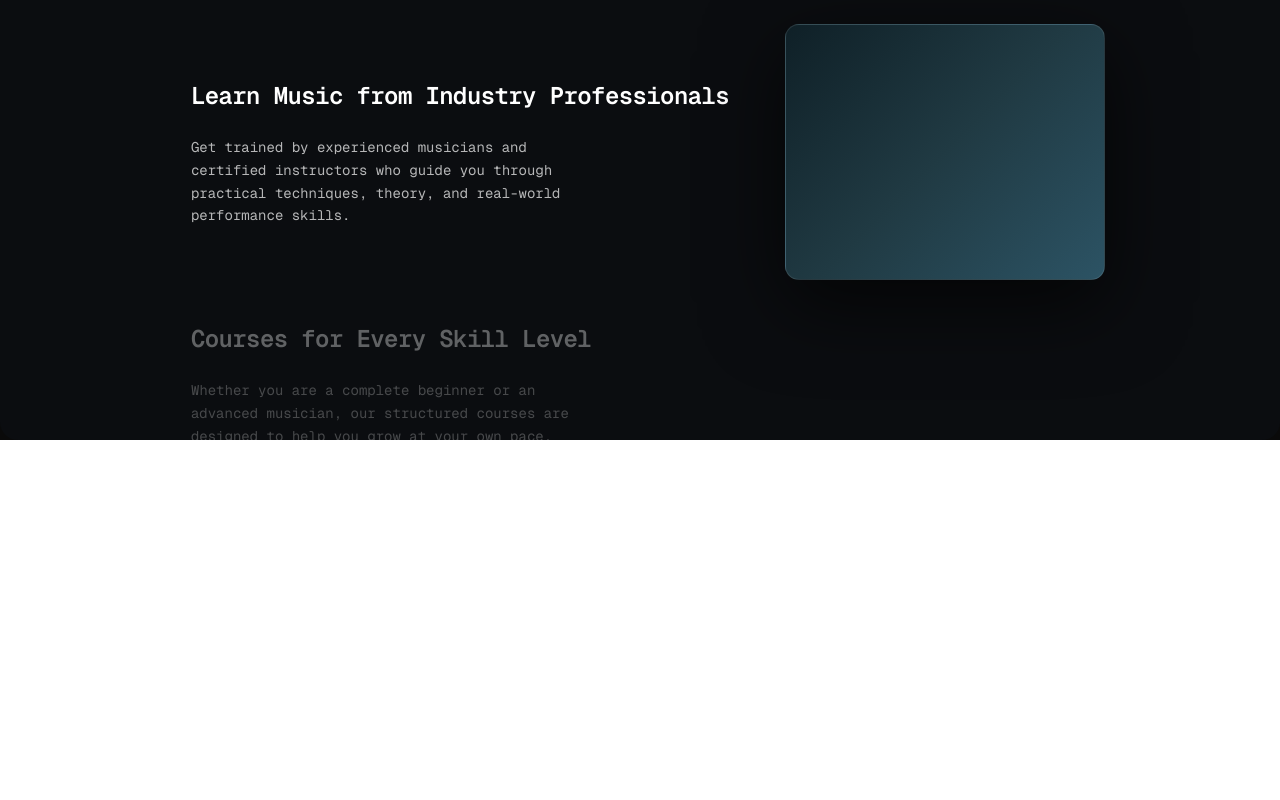
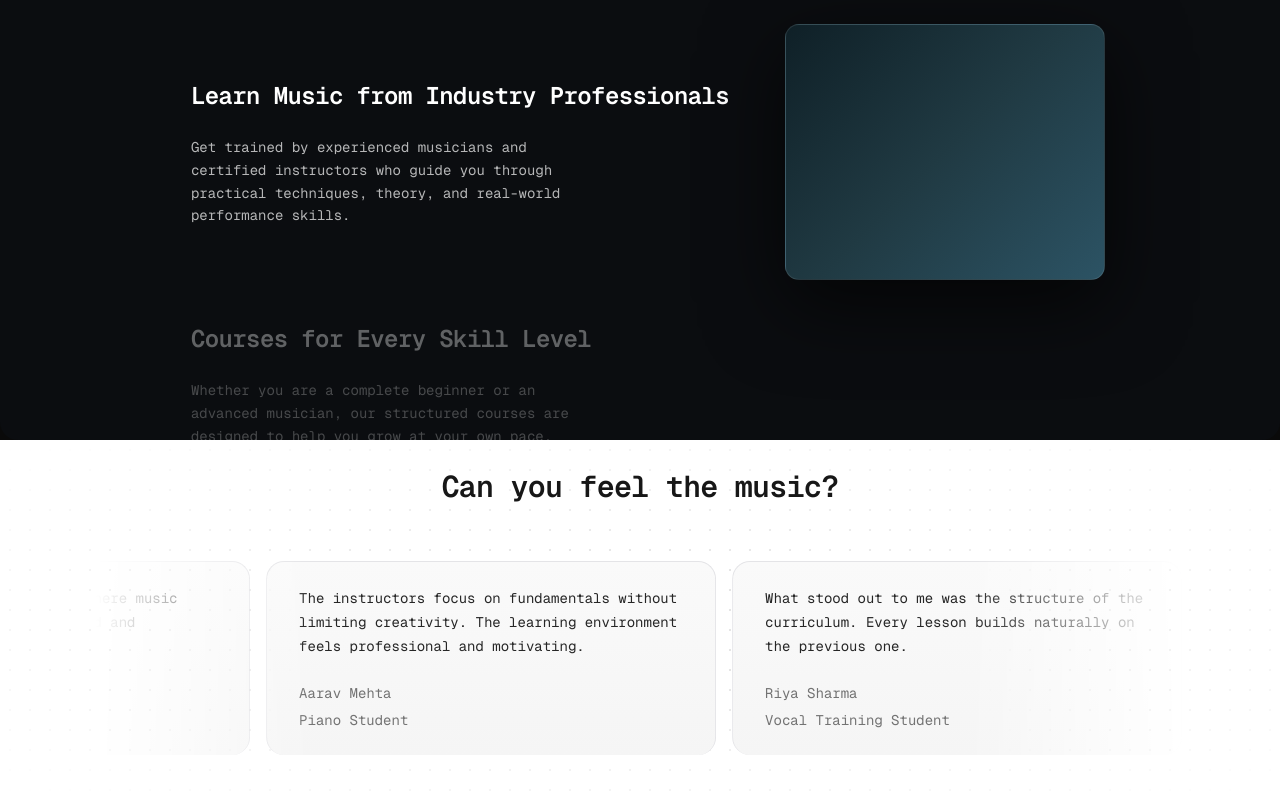
Before and after one commit to pushparajwastaken/nextjs-practice, a Next.js app in the folder musicacademy/: page / in a window 1280 px wide. Shown: the part 1460-2260 px from the top of the page. Before the commit the page ends 1900 px from the top, so only its background shows below. Built offline with nearby package versions, Linux system fonts and the light colour scheme.

Commit message:
add testimonial section

```diff
--- a/musicacademy/src/app/globals.css
+++ b/musicacademy/src/app/globals.css
@@ -4,6 +4,8 @@
 @custom-variant dark (&:is(.dark *));
 
 @theme inline {
+  --animate-scroll: scroll var(--animation-duration, 40s)
+    var(--animation-direction, forwards) linear infinite;
   --animate-spotlight: spotlight 2s ease 0.75s 1 forwards;
   --color-background: var(--background);
   --color-foreground: var(--foreground);
@@ -134,3 +136,8 @@
     transform: translate(-50%, -40%) scale(1);
   }
 }
+@keyframes scroll {
+  to {
+    transform: translate(calc(-50% - 0.5rem));
+  }
+}
--- a/musicacademy/src/app/page.tsx
+++ b/musicacademy/src/app/page.tsx
@@ -1,5 +1,6 @@
 import { FeaturedCourses } from "@/components/FeaturedCourses";
 import HeroSection from "@/components/HeroSection";
+import { MusicSchoolTestimonials } from "@/components/MusicSchoolTestimonials";
 import { WhyChooseUs } from "@/components/WhyChooseUs";
 
 export default function Home() {
@@ -8,6 +9,7 @@
       <HeroSection />
       <FeaturedCourses />
       <WhyChooseUs />
+      <MusicSchoolTestimonials />
     </main>
   );
 }
--- /dev/null
+++ b/musicacademy/src/components/MusicSchoolTestimonials.tsx
@@ -0,0 +1,70 @@
+"use client";
+
+import { cn } from "@/lib/utils";
+import { InfiniteMovingCards } from "./ui/infinite-moving-cards";
+
+const musicSchoolTestimonials = [
+  {
+    quote:
+      "The instructors focus on fundamentals without limiting creativity. The learning environment feels professional and motivating.",
+    name: "Aarav Mehta",
+    title: "Piano Student",
+  },
+  {
+    quote:
+      "What stood out to me was the structure of the curriculum. Every lesson builds naturally on the previous one.",
+    name: "Riya Sharma",
+    title: "Vocal Training Student",
+  },
+  {
+    quote:
+      "The academy balances technical training with real musical expression. It never feels rushed or superficial.",
+    name: "Kunal Verma",
+    title: "Guitar Student",
+  },
+  {
+    quote:
+      "I noticed a clear improvement in my rhythm and control within a few weeks. The feedback is detailed and honest.",
+    name: "Ananya Iyer",
+    title: "Drums Student",
+  },
+  {
+    quote:
+      "This is one of the few places where music education feels both disciplined and inspiring.",
+    name: "Rahul Khanna",
+    title: "Music Production Student",
+  },
+];
+
+export const MusicSchoolTestimonials = () => {
+  return (
+    <section className="relative flex min-h-90 flex-col items-center justify-center overflow-hidden bg-white font-mono dark:bg-black">
+      {/* Heading */}
+      <h2 className="relative z-10 mb-10 text-center text-3xl font-semibold tracking-tight text-neutral-900 dark:text-neutral-100">
+        Can you feel the music?
+      </h2>
+
+      {/* Background Grid */}
+      <div
+        className={cn(
+          "pointer-events-none absolute inset-0",
+          "[background-size:20px_20px]",
+          "[background-image:radial-gradient(#e5e5e5_1px,transparent_1px)]",
+          "dark:[background-image:radial-gradient(#2a2a2a_1px,transparent_1px)]",
+        )}
+      />
+
+      {/* Vignette Mask */}
+      <div className="pointer-events-none absolute inset-0 bg-white [mask-image:radial-gradient(ellipse_at_center,transparent_20%,black)] dark:bg-black" />
+
+      {/* Content */}
+      <div className="relative z-10 w-full max-w-6xl px-4 sm:px-6 lg:px-8">
+        <InfiniteMovingCards
+          items={musicSchoolTestimonials}
+          direction="right"
+          speed="slow"
+        />
+      </div>
+    </section>
+  );
+};
--- a/musicacademy/src/components/ui/background-gradient.tsx
+++ b/musicacademy/src/components/ui/background-gradient.tsx
@@ -40,8 +40,8 @@
           backgroundSize: animate ? "400% 400%" : undefined,
         }}
         className={cn(
-          "absolute inset-0 rounded-3xl z-[1] opacity-40 group-hover:opacity-70 blur-lg transition duration-500",
-          "bg-[radial-gradient(circle_farthest-side_at_0_100%,#e4e4e7,transparent),radial-gradient(circle_farthest-side_at_100%_0,#a1a1aa,transparent),radial-gradient(circle_farthest-side_at_100%_100%,#52525b,transparent),radial-gradient(circle_farthest-side_at_0_0,#fafafa,#09090b)]",
+          "absolute inset-0 rounded-3xl z-[1] opacity-30 group-hover:opacity-60 blur-xl transition-all duration-500 ease-out",
+          "bg-[radial-gradient(circle_farthest-side_at_0_100%,#0a0a0a,transparent),radial-gradient(circle_farthest-side_at_100%_0,#111111,transparent),radial-gradient(circle_farthest-side_at_100%_100%,#1a1a1a,transparent),radial-gradient(circle_farthest-side_at_0_0,#050505,#000000)]",
         )}
       />
       <motion.div
--- /dev/null
+++ b/musicacademy/src/components/ui/infinite-moving-cards.tsx
@@ -0,0 +1,117 @@
+"use client";
+
+import { cn } from "@/lib/utils";
+import React, { useEffect, useState } from "react";
+
+export const InfiniteMovingCards = ({
+  items,
+  direction = "left",
+  speed = "fast",
+  pauseOnHover = false,
+  className,
+}: {
+  items: {
+    quote: string;
+    name: string;
+    title: string;
+  }[];
+  direction?: "left" | "right";
+  speed?: "fast" | "normal" | "slow";
+  pauseOnHover?: boolean;
+  className?: string;
+}) => {
+  const containerRef = React.useRef<HTMLDivElement>(null);
+  const scrollerRef = React.useRef<HTMLUListElement>(null);
+
+  useEffect(() => {
+    addAnimation();
+  }, []);
+  const [start, setStart] = useState(false);
+  function addAnimation() {
+    if (containerRef.current && scrollerRef.current) {
+      const scrollerContent = Array.from(scrollerRef.current.children);
+
+      scrollerContent.forEach((item) => {
+        const duplicatedItem = item.cloneNode(true);
+        if (scrollerRef.current) {
+          scrollerRef.current.appendChild(duplicatedItem);
+        }
+      });
+
+      getDirection();
+      getSpeed();
+      setStart(true);
+    }
+  }
+  const getDirection = () => {
+    if (containerRef.current) {
+      if (direction === "left") {
+        containerRef.current.style.setProperty(
+          "--animation-direction",
+          "forwards",
+        );
+      } else {
+        containerRef.current.style.setProperty(
+          "--animation-direction",
+          "reverse",
+        );
+      }
+    }
+  };
+  const getSpeed = () => {
+    if (containerRef.current) {
+      if (speed === "fast") {
+        containerRef.current.style.setProperty("--animation-duration", "20s");
+      } else if (speed === "normal") {
+        containerRef.current.style.setProperty("--animation-duration", "40s");
+      } else {
+        containerRef.current.style.setProperty("--animation-duration", "80s");
+      }
+    }
+  };
+  return (
+    <div
+      ref={containerRef}
+      className={cn(
+        "scroller relative z-20 max-w-7xl overflow-hidden [mask-image:linear-gradient(to_right,transparent,white_20%,white_80%,transparent)]",
+        className,
+      )}
+    >
+      <ul
+        ref={scrollerRef}
+        className={cn(
+          "flex w-max min-w-full shrink-0 flex-nowrap gap-4 py-4",
+          start && "animate-scroll",
+          pauseOnHover && "hover:[animation-play-state:paused]",
+        )}
+      >
+        {items.map((item, idx) => (
+          <li
+            className="relative w-[350px] max-w-full shrink-0 rounded-2xl border border-b-0 border-zinc-200 bg-[linear-gradient(180deg,#fafafa,#f5f5f5)] px-8 py-6 md:w-[450px] dark:border-zinc-700 dark:bg-[linear-gradient(180deg,#27272a,#18181b)]"
+            key={item.name}
+          >
+            <blockquote>
+              <div
+                aria-hidden="true"
+                className="user-select-none pointer-events-none absolute -top-0.5 -left-0.5 -z-1 h-[calc(100%_+_4px)] w-[calc(100%_+_4px)]"
+              ></div>
+              <span className="relative z-20 text-sm leading-[1.6] font-normal text-neutral-800 dark:text-gray-100">
+                {item.quote}
+              </span>
+              <div className="relative z-20 mt-6 flex flex-row items-center">
+                <span className="flex flex-col gap-1">
+                  <span className="text-sm leading-[1.6] font-normal text-neutral-500 dark:text-gray-400">
+                    {item.name}
+                  </span>
+                  <span className="text-sm leading-[1.6] font-normal text-neutral-500 dark:text-gray-400">
+                    {item.title}
+                  </span>
+                </span>
+              </div>
+            </blockquote>
+          </li>
+        ))}
+      </ul>
+    </div>
+  );
+};
```
